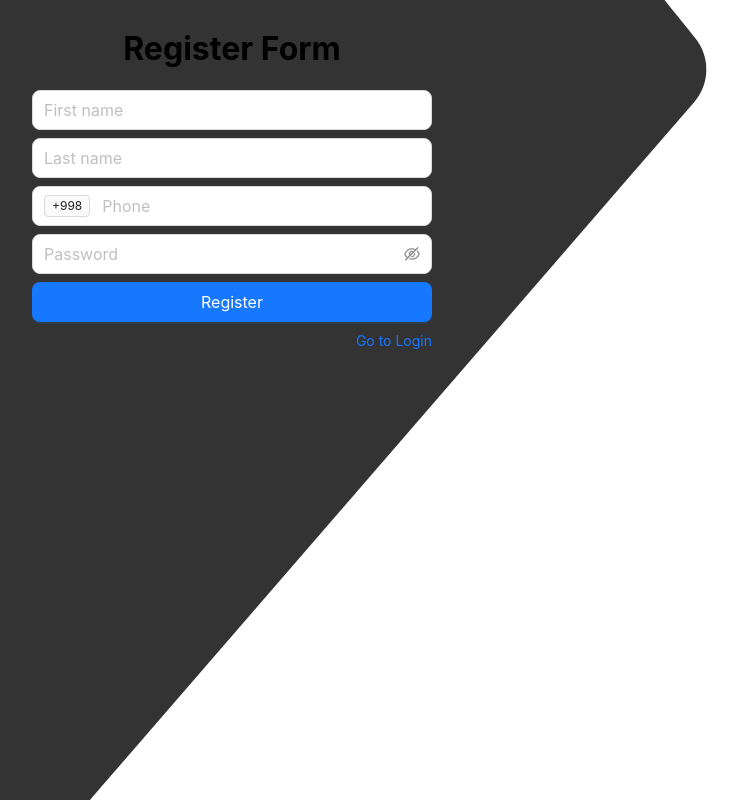
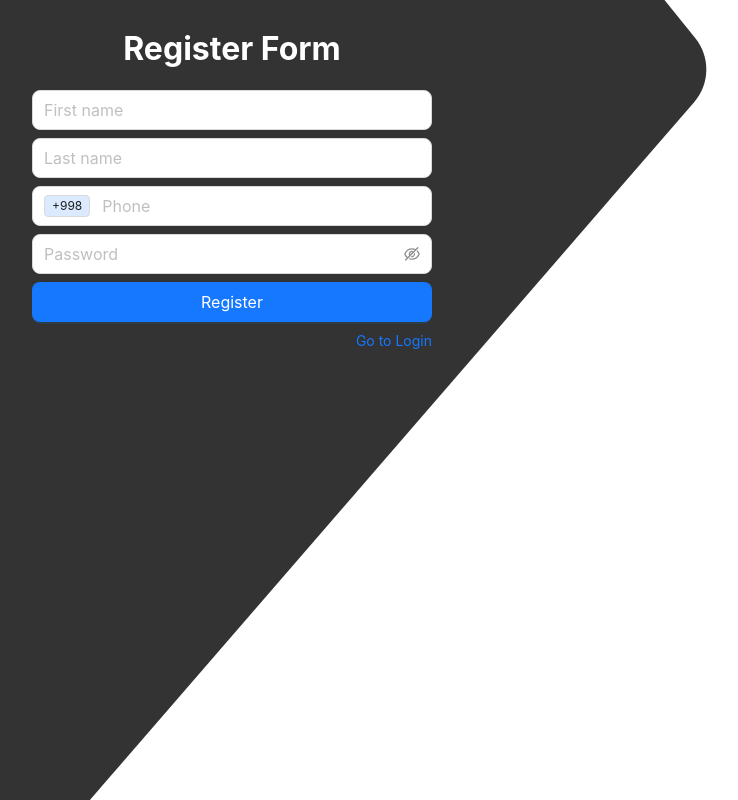
Before and after one commit to muyassard/products, a React (Create React App) app: page /auth/register in a window 1280 px wide. Shown: the whole page, without its empty margins (408-1146 px from the left). Built offline with nearby package versions, Linux system fonts and the light colour scheme.

Commit message:
login and register ui++

```diff
--- a/src/pages/auth/login.tsx
+++ b/src/pages/auth/login.tsx
@@ -24,14 +24,14 @@ const Login: React.FC = () => {
 
   return (
     <div className="container mx-auto flex flex-col items-center">
-      <h1 className='text-white'>Login Form</h1>
+      <h1 className="text-white">Login Form</h1>
       <Form onFinish={onFinish} className="flex w-[400px] flex-col gap-2">
         <Form.Item<Types.IForm.Login>
           className="m-0"
           name="phone"
           rules={[{ required: true, message: 'Please input your phone!' }]}
         >
-          <Input size="large" placeholder="Phone" prefix={<Tag>+998</Tag>} />
+          <Input size="large" placeholder="Phone" prefix={<Tag className="bg-blue-100">+998</Tag>} />
         </Form.Item>
         <Form.Item<Types.IForm.Login>
           className="m-0"
--- a/src/pages/auth/register.tsx
+++ b/src/pages/auth/register.tsx
@@ -21,7 +21,7 @@ const Register: React.FC = () => {
 
   return (
     <div className="container mx-auto flex flex-col items-center">
-      <h1>Register Form</h1>
+      <h1 className="text-white">Register Form</h1>
       <Form onFinish={onFinish} className="flex w-[400px] flex-col gap-2">
         <Form.Item<Types.IForm.Register>
           className="m-0"
@@ -42,7 +42,7 @@ const Register: React.FC = () => {
           name="phone"
           rules={[{ required: true, message: 'Please input your phone!' }]}
         >
-          <Input size="large" placeholder="Phone" prefix={<Tag>+998</Tag>} />
+          <Input size="large" placeholder="Phone" prefix={<Tag className="bg-blue-100">+998</Tag>} />
         </Form.Item>
         <Form.Item<Types.IForm.Register>
           className="m-0"
```
